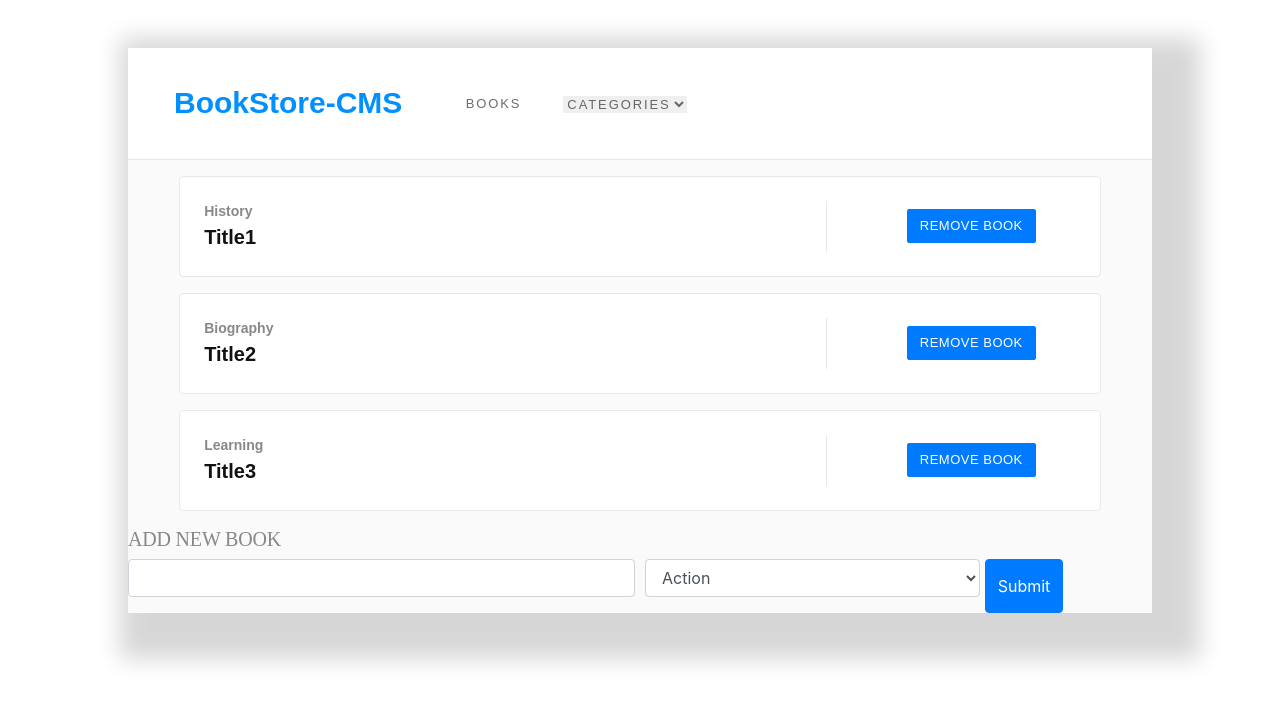
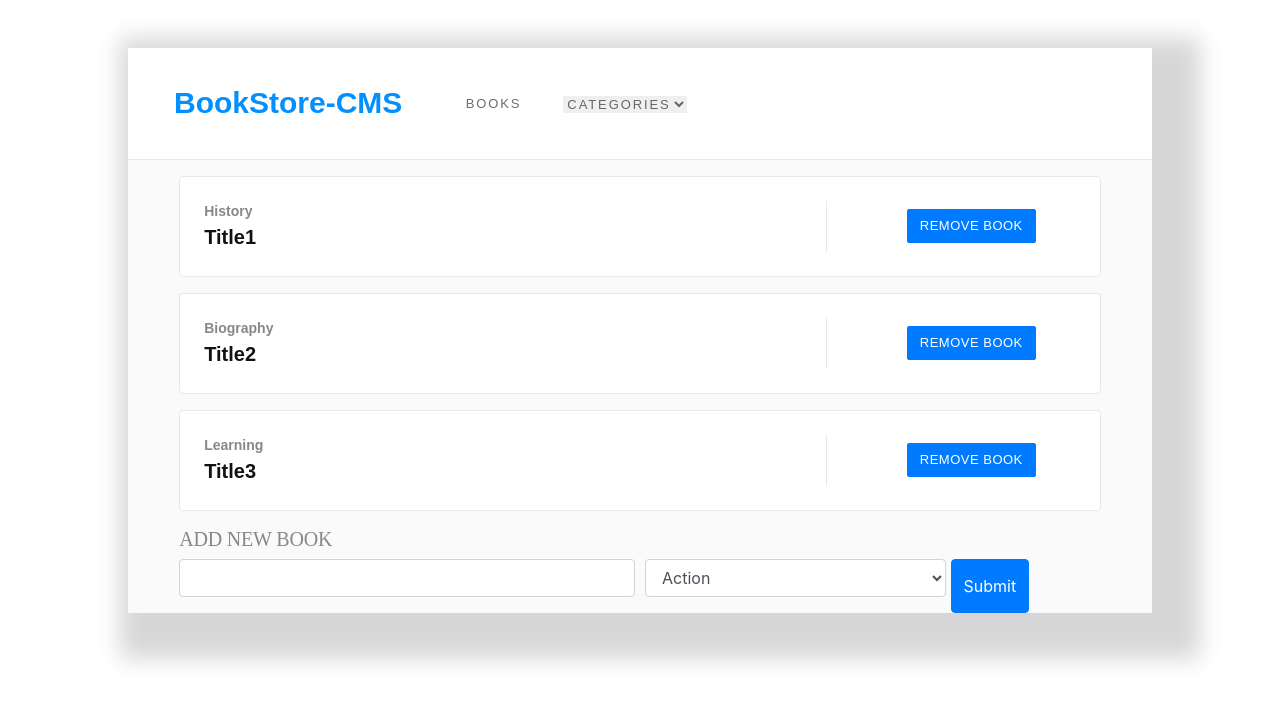
Before and after one commit to FelipeEnne/bookstore-cms, a React (Create React App) app: page / in a window 1280 px wide. Shown: the top 704 px of the page. Built offline with nearby package versions, Linux system fonts and the light colour scheme.

Commit message:
center the book form

```diff
--- a/src/index.css
+++ b/src/index.css
@@ -104,8 +104,9 @@ body {
   color: #ffffff;
 }
 
-.BooksForm form {
+.BooksForm {
   margin: auto;
+  width: 90%;
 }
 
 h5 {
```
